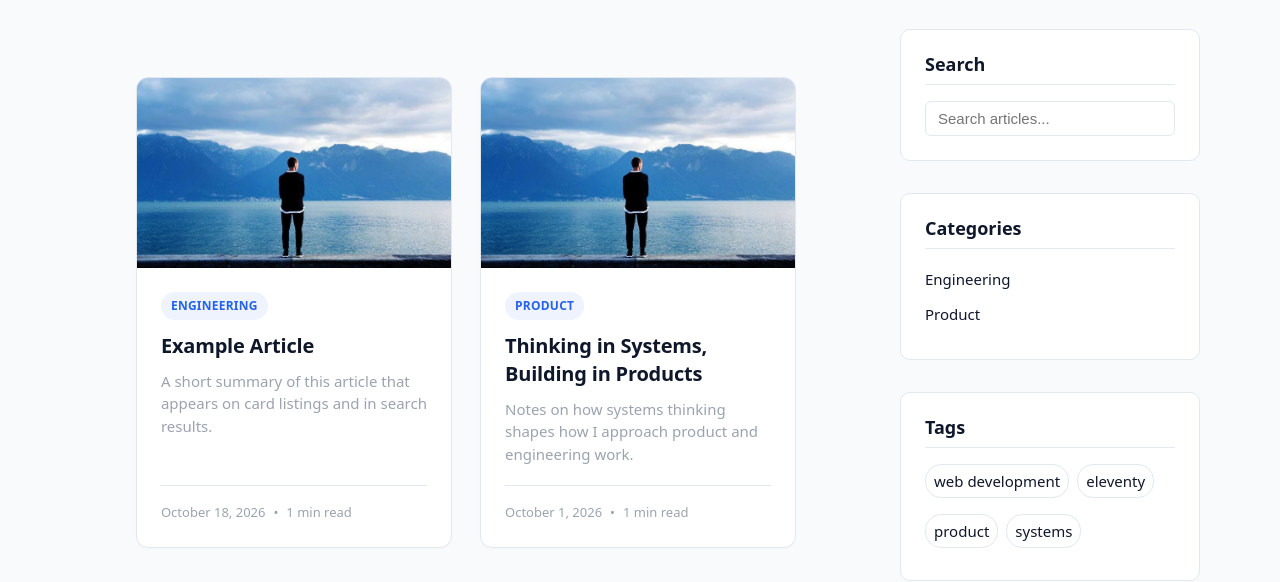
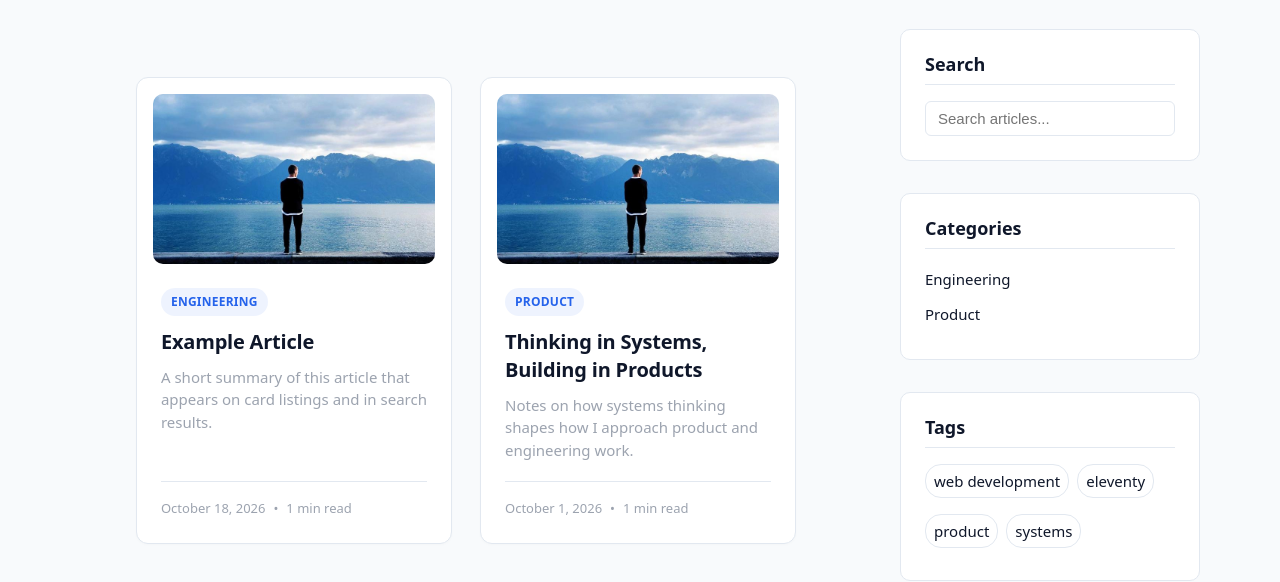
Before and after one commit to milanshrestha/milanshrestha, an Eleventy site: page src/blog.njk in a window 1280 px wide. Shown: the part 220-802 px from the top of the page. Built offline with nearby package versions, Linux system fonts and the light colour scheme; Eleventy itself is replaced by a stand-in of ours; files that its build step writes are made by us from their sources.

Commit message:
style: apply inset card thumbnail style with top, right, and left gaps to both article and project cards

```diff
--- a/src/styles/global.css
+++ b/src/styles/global.css
@@ -749,14 +749,16 @@ li { margin-bottom: 0.375rem; color: var(--color-text-muted); }
 .article-card__image-wrapper,
 .project-card__image-wrapper {
   overflow: hidden;
-  width: 100%;
+  width: calc(100% - 2rem);
+  margin: 1rem 1rem 0 1rem;
+  border-radius: var(--radius-md);
   background: var(--color-background);
 }
 
 .article-card img,
 .project-card img {
   width: 100%;
-  height: 190px;
+  height: 170px;
   object-fit: cover;
   display: block;
   transition: transform 0.3s ease;
```
